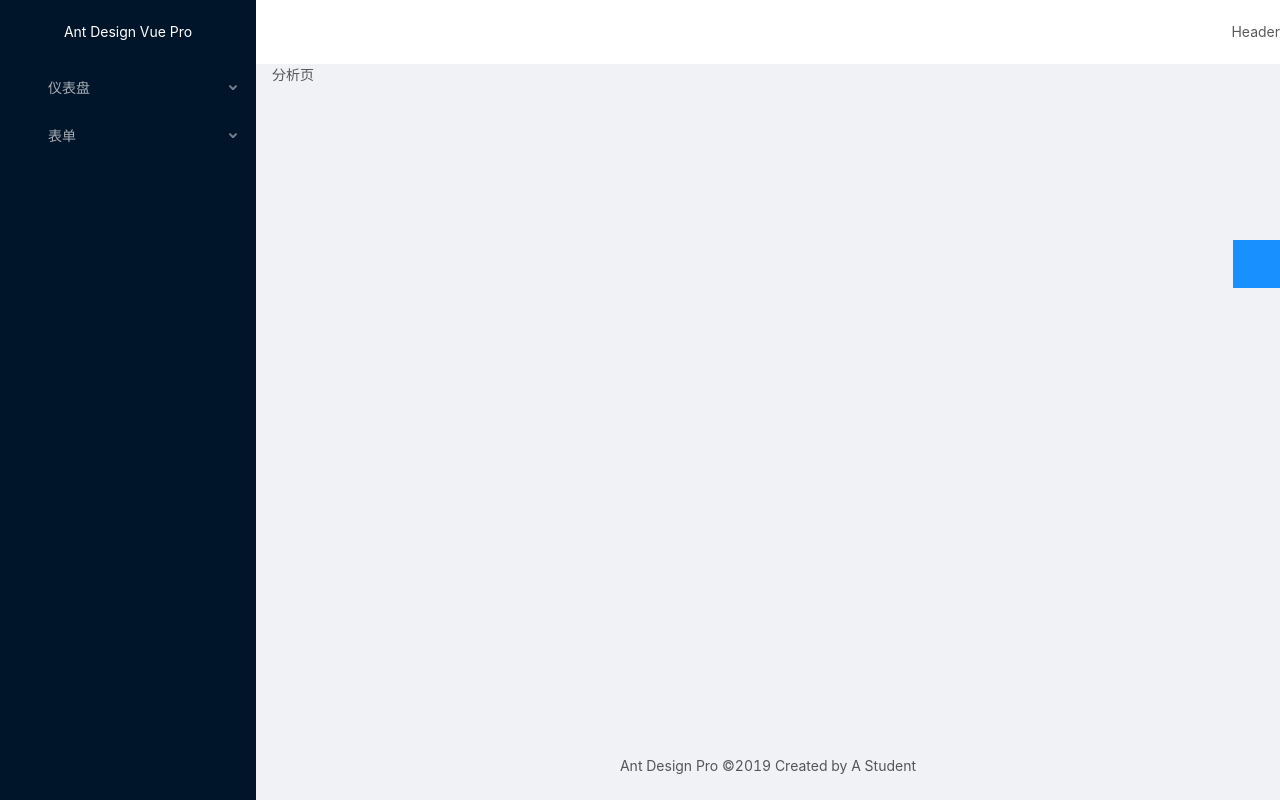
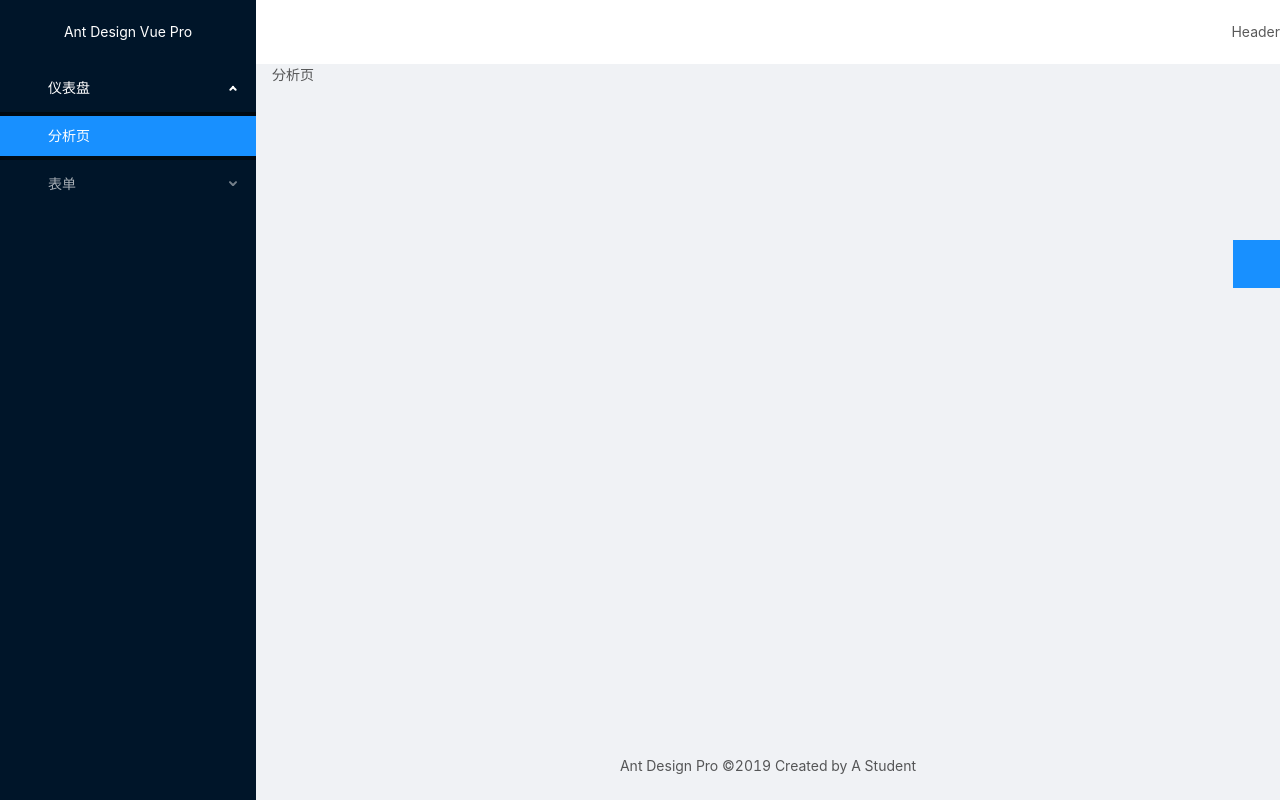
Before and after one commit to wxyzcctv/ant-design-vue-pro-study, a Vue app: page /dashboard/analysis in a window 1280 px wide. Built offline with nearby package versions, Linux system fonts and the light colour scheme.

Commit message:
将菜单与路由关联起来，没有看明白

```diff
--- a/src/layouts/SiderMenu.vue
+++ b/src/layouts/SiderMenu.vue
@@ -1,14 +1,17 @@
 <template>
   <div style="width: 256px">
     <a-menu
-      :defaultSelectedKeys="['1']"
-      :defaultOpenKeys="['2']"
+      :selectedKeys="selectedKeys"
+      :openKeys.sync="openKeys"
       mode="inline"
       :theme="theme"
-      :inlineCollapsed="collapsed"
     >
       <template v-for="item in menuData">
-        <a-menu-item v-if="!item.children" :key="item.path">
+        <a-menu-item
+          v-if="!item.children"
+          :key="item.path"
+          @click="() => $router.push({ path: item.path, query: $route.query })"
+        >
           <a-icon v-if="item.meta.icon" :type="item.meta.icon" />
           <span>{{ item.meta.title }}</span>
         </a-menu-item>
@@ -24,36 +27,68 @@
  * SubMenu1.vue https://github.com/vueComponent/ant-design-vue/blob/master/components/menu/demo/SubMenu1.vue
  * */
 import SubMenu from "./SubMenu";
+// import { check } from "../utils/auth";
 export default {
   props: {
     theme: {
       type: String,
       default: "dark"
+    },
+    collapsed: {
+      type: Boolean,
+      default: false
     }
   },
   components: {
     "sub-menu": SubMenu
   },
+  watch: {
+    "$route.path": function(val) {
+      this.selectedKeys = this.selectedKeysMap[val];
+      this.openKeys = this.collapsed ? [] : this.openKeysMap[val];
+    },
+    collapsed(val) {
+      if (val) {
+        this.cacheOpenKeys = this.openKeys;
+        this.openKeys = [];
+      } else {
+        this.openKeys = this.cacheOpenKeys;
+      }
+    }
+  },
   data() {
+    this.selectedKeysMap = {};
+    this.openKeysMap = {};
     const menuData = this.getMenuData(this.$router.options.routes);
     return {
-      collapsed: false,
-      list: [],
-      menuData
+      menuData,
+      selectedKeys: this.selectedKeysMap[this.$route.path],
+      openKeys: this.collapsed ? [] : this.openKeysMap[this.$route.path]
     };
   },
   methods: {
     toggleCollapsed() {
       this.collapsed = !this.collapsed;
     },
-    getMenuData(routers) {
+    getMenuData(routes = [], parentKeys = [], selectedKey) {
       const menuData = [];
-      routers.forEach(item => {
+      for (let item of routes) {
         if (item.name && !item.hideInMenu) {
+          this.openKeysMap[item.path] = parentKeys;
+          this.selectedKeysMap[item.path] = [selectedKey || item.path];
           const newItem = { ...item };
           delete newItem.children;
           if (item.children && !item.hideChildrenInMenu) {
-            newItem.children = this.getMenuData(item.children);
+            newItem.children = this.getMenuData(item.children, [
+              ...parentKeys,
+              item.path
+            ]);
+          } else {
+            this.getMenuData(
+              item.children,
+              selectedKey ? parentKeys : [...parentKeys, item.path],
+              selectedKey || item.path
+            );
           }
           menuData.push(newItem);
         } else if (
@@ -61,9 +96,12 @@ export default {
           !item.hideChildrenInMenu &&
           item.children
         ) {
-          menuData.push(...this.getMenuData(item.children));
+          menuData.push(
+            ...this.getMenuData(item.children, [...parentKeys, item.path])
+          );
         }
-      });
+      }
+
       return menuData;
     }
   }
--- a/src/layouts/SubMenu.vue
+++ b/src/layouts/SubMenu.vue
@@ -9,7 +9,14 @@
     </span>
 
     <template v-for="item in props.menuInfo.children">
-      <a-menu-item v-if="!item.children" :key="item.path">
+      <a-menu-item
+        v-if="!item.children"
+        :key="item.path"
+        @click="
+          () =>
+            parent.$router.push({ path: item.path, query: parent.$route.query })
+        "
+      >
         <a-icon v-if="item.meta.icon" :type="item.meta.icon" />
 
         <span>{{ item.meta.title }}</span>
```
